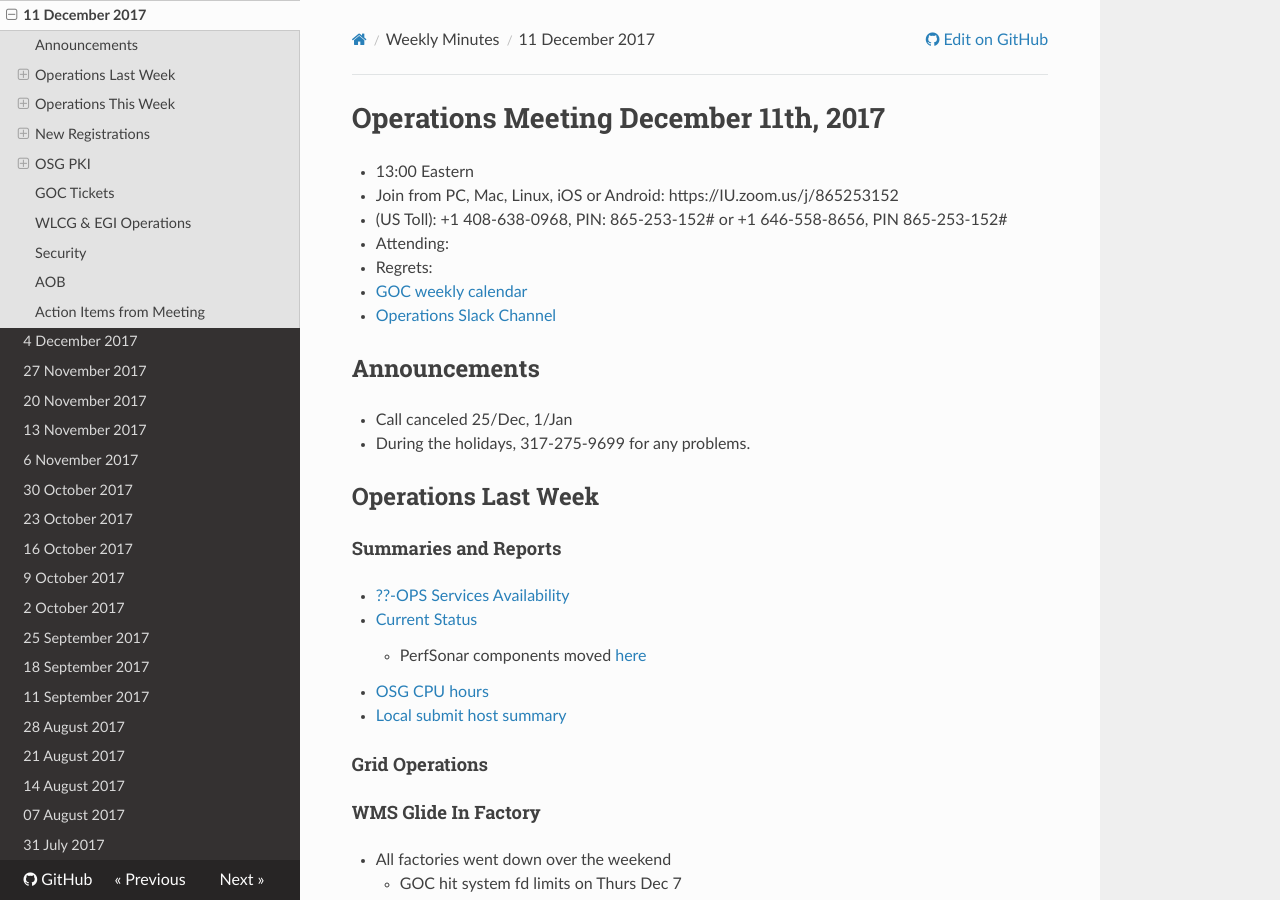
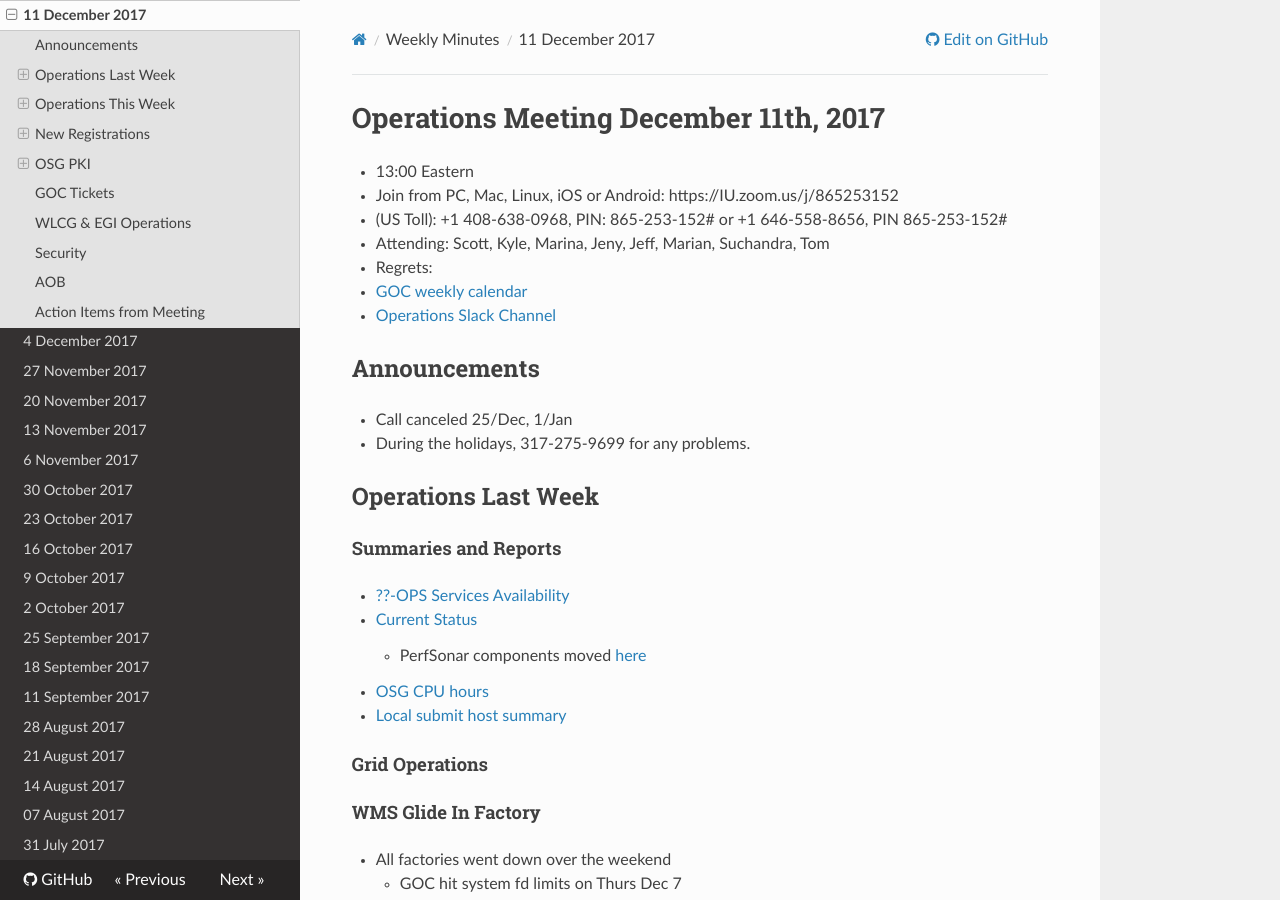
Before and after one commit to osg-htc/operations, an MkDocs documentation site: the page built from docs/WeeklyMinutes/11Dec2017.md, in a window 1280 px wide and 900 px high. Built offline with MkDocs 1.6.1, drawn with Linux system fonts in a browser that asks for light colours; nearby versions of some CDN libraries; old or Windows-style settings are respelled for this version of MkDocs.

Commit message:
Update 11Dec2017.md

```diff
--- a/docs/WeeklyMinutes/11Dec2017.md
+++ b/docs/WeeklyMinutes/11Dec2017.md
@@ -2,7 +2,7 @@
    * 13:00 Eastern
    * Join from PC, Mac, Linux, iOS or Android: https://IU.zoom.us/j/865253152
    * (US Toll): +1 408-638-0968, PIN: 865-253-152# or +1 646-558-8656, PIN 865-253-152#
-   * Attending:
+   * Attending: Scott, Kyle, Marina, Jeny, Jeff, Marian, Suchandra, Tom
    * Regrets:
    * [GOC weekly calendar](http://www.google.com/calendar/embed?src=c1htpcfoe6btrtc7n3uddg8mvs%40group.calendar.google.com&ctz=America/New_York)
    * [Operations Slack Channel](https://opensciencegrid.slack.com/messages/C5GAYBGA0/)
```
